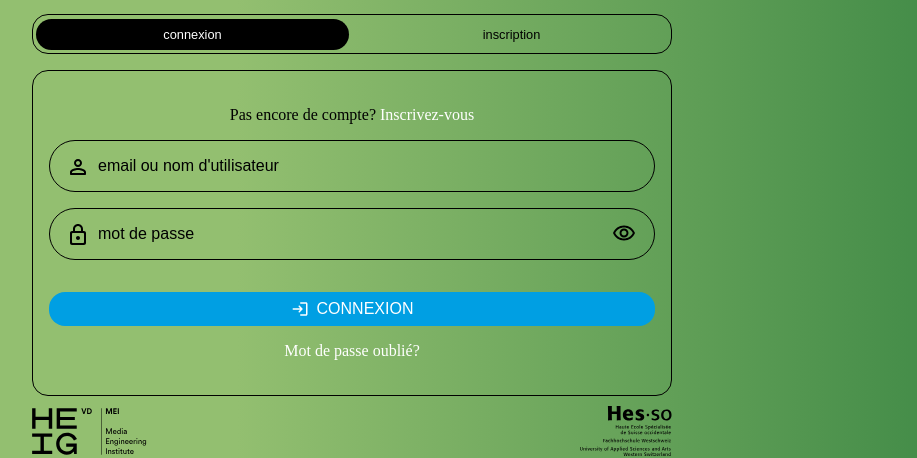
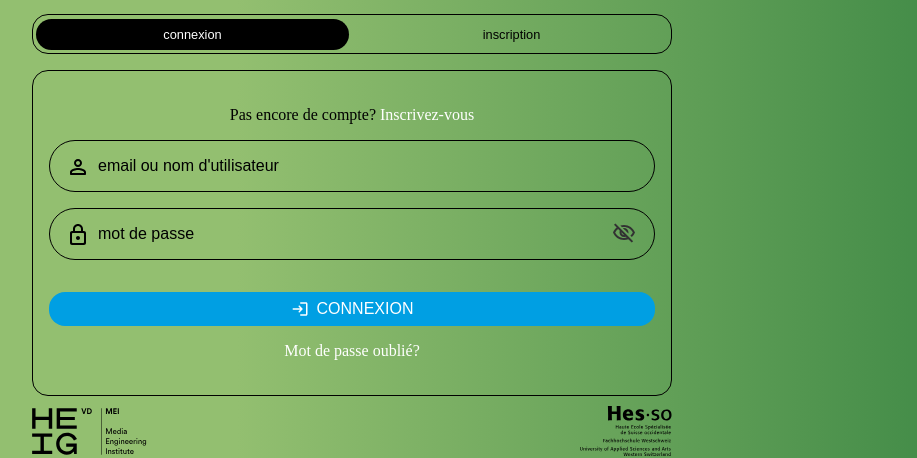
Before and after one commit to MediaComem/biodivar, a Vue app in the folder mobile/: page / in a window 1280 px wide. Both pictures are taken after a click on the element 912 px from the left and 488 px from the top of the page. Shown: the part 253-711 px from the top of the page, without its empty margins (288-1205 px from the left). Built offline with nearby package versions, Linux system fonts and the light colour scheme; no server answers.

Commit message:
Improve display

```diff
--- a/mobile/src/components/TheLogin/TheLoginConnection.vue
+++ b/mobile/src/components/TheLogin/TheLoginConnection.vue
@@ -34,7 +34,10 @@
       </base-input>
       <base-input class="password">
         <input :type="showPassword ? 'text' : 'password'" v-model="password" :placeholder="$t('TheLogin.placeholder.login.password')">
-        <span @click="showPassword = !showPassword"><img src="../../assets/remove_red_eye.svg"></span>
+        <span @click="showPassword = !showPassword">
+          <img v-if="showPassword" src="../../assets/visibility_off.svg">
+          <img v-else src="../../assets/remove_red_eye.svg">
+        </span>
       </base-input>
       <base-button><img src="../../assets/connexion.svg" />
       {{ $t('TheLogin.button.connexion') }}
@@ -52,7 +55,6 @@
 
   .password {
     --icon-link: url("../../assets/lock_outline.svg");
-    --icon-link-right: url("../../assets/remove_red_eye.svg");
     --bg-color: none;
     --color: black;
   }
--- a/mobile/src/components/TheLogin/TheLoginDialog.vue
+++ b/mobile/src/components/TheLogin/TheLoginDialog.vue
@@ -32,18 +32,20 @@
             <img src="../../assets/memory.svg" alt="memory">
             <header>{{ $t('TheLogin.reset.title') }}</header>
             <p>{{ $t('TheLogin.reset.description') }}</p>
+            <base-message data-type="error" v-if="error">
+              {{ $t('TheLogin.error.mail-not-found') }}
+            </base-message>
             <base-input class="dialog-input-color">
                 <input class="email" type="text" v-model="email" placeholder="email utilisateur">
             </base-input>
             <base-button class="reset" @click="passwordReset()">
                 <img src="../../assets/refresh.svg" />{{ $t('TheLogin.reset-password') }}
             </base-button>
-            <span v-if="error"><img src="../../assets/report_problem.svg" /> {{ $t('TheLogin.error.mail-not-found') }}</span>
         </base-dialog>
 
         <base-dialog v-if="send" class="result" @close="send = false">
-            <img src="../../assets/mark_email_unread.svg" alt="memory">
-            <p>{{ $t('TheLogin.email-send') }}</p>
+            <img class="sent-margin" src="../../assets/mark_email_unread.svg" alt="memory">
+            <p class="sent-margin">{{ $t('TheLogin.email-send') }}</p>
             <base-button class="home" @click="send= false">
                 <img src="../../assets/home.svg" />{{ $t('TheLogin.button.home') }}
             </base-button>
--- a/mobile/src/components/TheLogin/TheLoginRegister.vue
+++ b/mobile/src/components/TheLogin/TheLoginRegister.vue
@@ -88,11 +88,17 @@
       </base-input>
       <base-input class="password">
         <input :type="showPassword ? 'text' : 'password'" v-model="password" :placeholder="$t('TheLogin.placeholder.register.password')">
-        <span @click="showPassword = !showPassword"><img src="../../assets/remove_red_eye.svg"></span>
+        <span @click="showPassword = !showPassword">
+          <img v-if="showPassword" src="../../assets/visibility_off.svg">
+          <img v-else src="../../assets/remove_red_eye.svg">
+        </span>
       </base-input>
       <base-input class="password">
         <input :type="showConfirmPassword ? 'text' : 'password'" v-model="confirmPassword" :placeholder="$t('TheLogin.placeholder.register.confirm')">
-        <span @click="showConfirmPassword = !showConfirmPassword"><img src="../../assets/remove_red_eye.svg"></span>
+        <span @click="showConfirmPassword = !showConfirmPassword">
+          <img v-if="showConfirmPassword" src="../../assets/visibility_off.svg">
+          <img v-else src="../../assets/remove_red_eye.svg">
+        </span>
       </base-input>
       <base-checkbox>
         <input type="checkbox" v-model="aggreement">
--- a/mobile/src/components/base/BaseDialog.vue
+++ b/mobile/src/components/base/BaseDialog.vue
@@ -28,7 +28,6 @@
   }
 
   [data-role="slot"] {
-    max-height: 95%;
     overflow-y: auto;
   }
 
@@ -36,21 +35,14 @@
     text-align: center;
     color: var(--color);
     font-size: 1.5rem;
-    margin: 1rem 0 4rem 0;
+    margin: 1rem 0 2rem 0;
   }
 
-  dialog :slotted(span) {
-    color: var(--color);
-    font-size: 0.7rem;
-    position: absolute;
-    width: 100%;
-    height: 5%;
-    left: 0;
-    bottom: 0;
-    background-color: rgba(237, 47, 47, 0.75);
-    display: flex;
-    align-items: center;
-    justify-content: center;
+  dialog :slotted(img.sent-margin) {
+    margin: 1rem 0 3rem 0;
+  }
+  dialog :slotted(p.sent-margin) {
+    margin: 1rem 0 5rem 0;
   }
 
   .text-only {
```
Also changed, not shown: mobile/src/assets/visibility_off.svg (added).
